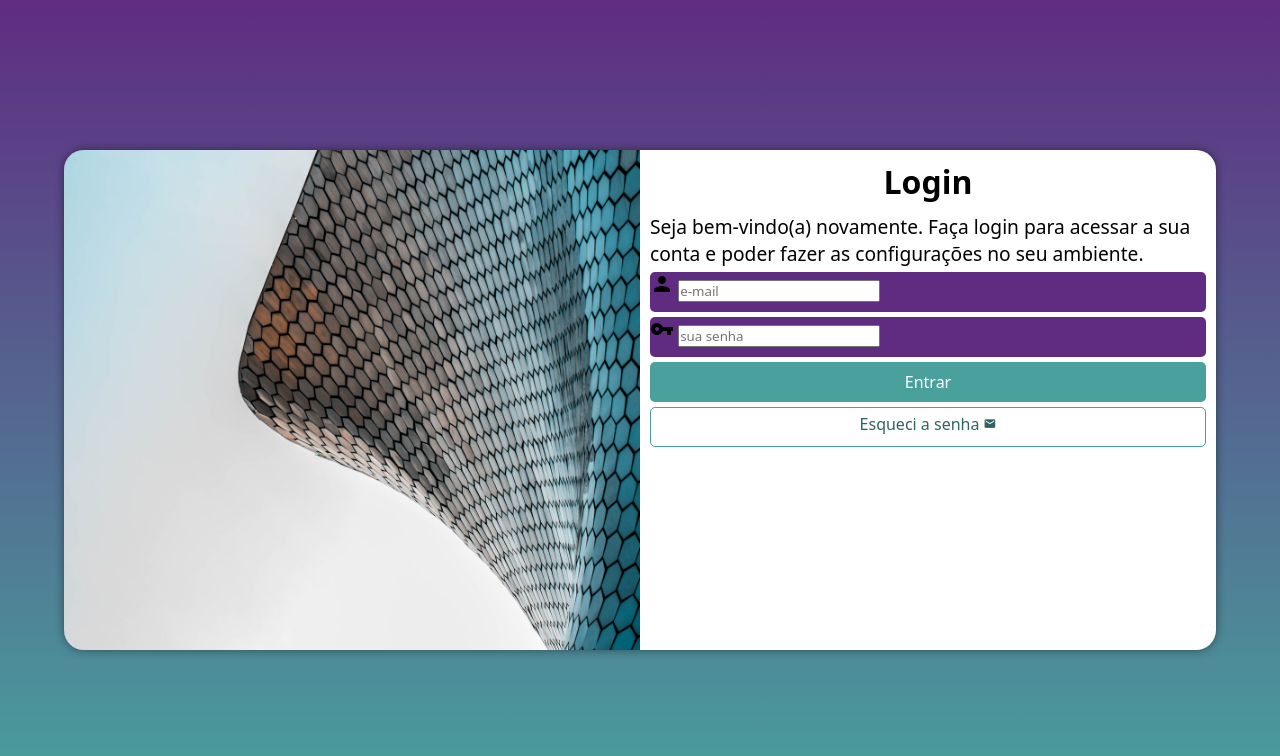
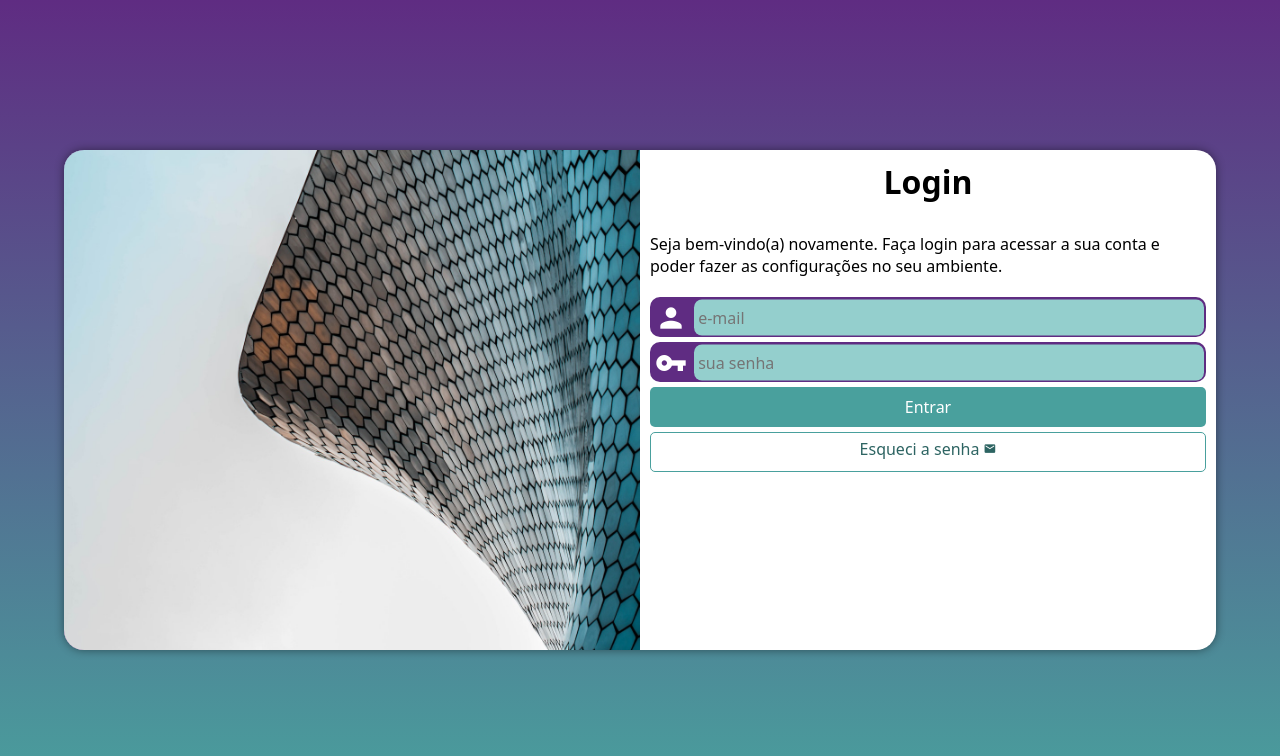
Before and after one commit to RicardoLimaCardoso/projeto-login, a plain HTML site: page index.html in a window 1280 px wide. Drawn offline with Linux system fonts and the light colour scheme.

Commit message:
terminei o projeto login

```diff
--- a/estilos/mediaquery.css
+++ b/estilos/mediaquery.css
@@ -8,6 +8,7 @@
 
     section#login {
         width: 80vw;
+        height: 300px;
     }
 
     section#login > div#imagem {
@@ -16,7 +17,7 @@
         height: 100%;
     }
 
-    ::section#login > div#formulario {
+    section#login > div#formulario {
         float: right;
         width: 70%;
     }
@@ -47,6 +48,7 @@
     }
 
     div#formulario > p {
-        font-size: 1.2em;
+        font-size: 1em;
+        margin: 20px 0px;
     }
 }
--- a/estilos/style.css
+++ b/estilos/style.css
@@ -65,15 +65,40 @@ div#formulario > p {
 
 div.campo {
     background-color: #5f2c82;
+    border: #5f2c82;
     width: 100%;
     display: block;
     height: 40px;
-    border-radius: 5px;
+    border-radius: 10px;
     margin: 5px 0px;
+    box-shadow: 0px 0px 2px solid #5f2c82;
 }
 
 div.campo > label {
     display: none;
+}
+
+div.campo > span {
+    color: white;
+   font-size: 2em;
+    width: 40px;
+    padding: 5px;
+}
+
+div.campo > input {
+    background-color: #94cfcd;
+    font-size: 1em;
+    width: calc(100% - 46.5px);
+    height: 88%;
+    transform: translateY(-10.5px);
+    border: none;
+    border-radius: 8px;
+    padding: 4px;
+
+}
+
+div.campo > input:focus-within {
+    background-color: white;
 }
 
 div > input[type=submit] {
```
